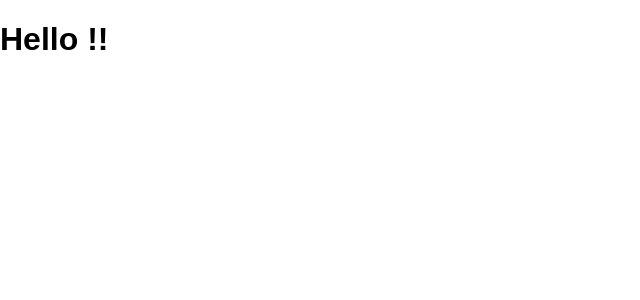
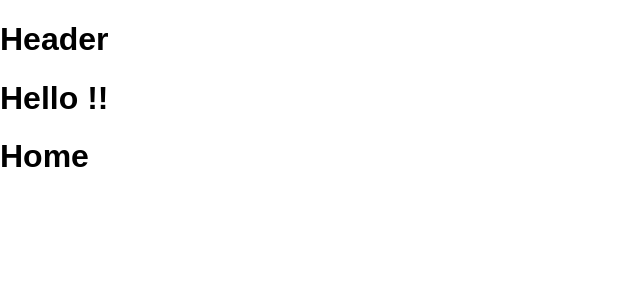
Before and after one commit to alexLlyCommit/xxsfrb, a React (Create React App) app: page / in a window 1280 px wide. Shown: the top 300 px of the page, without its empty margins (0-640 px from the left). Built offline with nearby package versions, Linux system fonts and the light colour scheme.

Commit message:
多个组件

```diff
--- a/src/App.js
+++ b/src/App.js
@@ -1,5 +1,7 @@
-import React, { Component } from 'react';
-import './App.css';
+import React, { Component } from "react";
+import "./App.css";
+import Header from "./Components/Header";
+import Home from "./Components/Home";
 
 class App extends Component {
   render() {
@@ -7,7 +9,17 @@
       <div className="container">
         <div className="row">
           <div className="col-xs-1 col-xs-offset-11">
+            <Header />
+          </div>
+        </div>
+        <div className="row">
+          <div className="col-xs-1 col-xs-offset-11">
             <h1>Hello !!</h1>
+          </div>
+        </div>
+        <div className="row">
+          <div className="col-xs-1 col-xs-offset-11">
+            <Home />
           </div>
         </div>
       </div>
--- /dev/null
+++ b/src/Components/Header.js
@@ -0,0 +1,15 @@
+import React, { Component } from "react";
+
+export default class Header extends Component {
+  render() {
+    return (
+      <div className="container">
+        <div className="row">
+          <div className="col-xs-1 col-xs-offset-11">
+            <h1>Header</h1>
+          </div>
+        </div>
+      </div>
+    );
+  }
+}
--- /dev/null
+++ b/src/Components/Home.js
@@ -0,0 +1,15 @@
+import React, { Component } from "react";
+
+export default class Home extends Component {
+  render() {
+    return (
+      <div className="container">
+        <div className="row">
+          <div className="col-xs-1 col-xs-offset-11">
+            <h1>Home</h1>
+          </div>
+        </div>
+      </div>
+    );
+  }
+}
```
